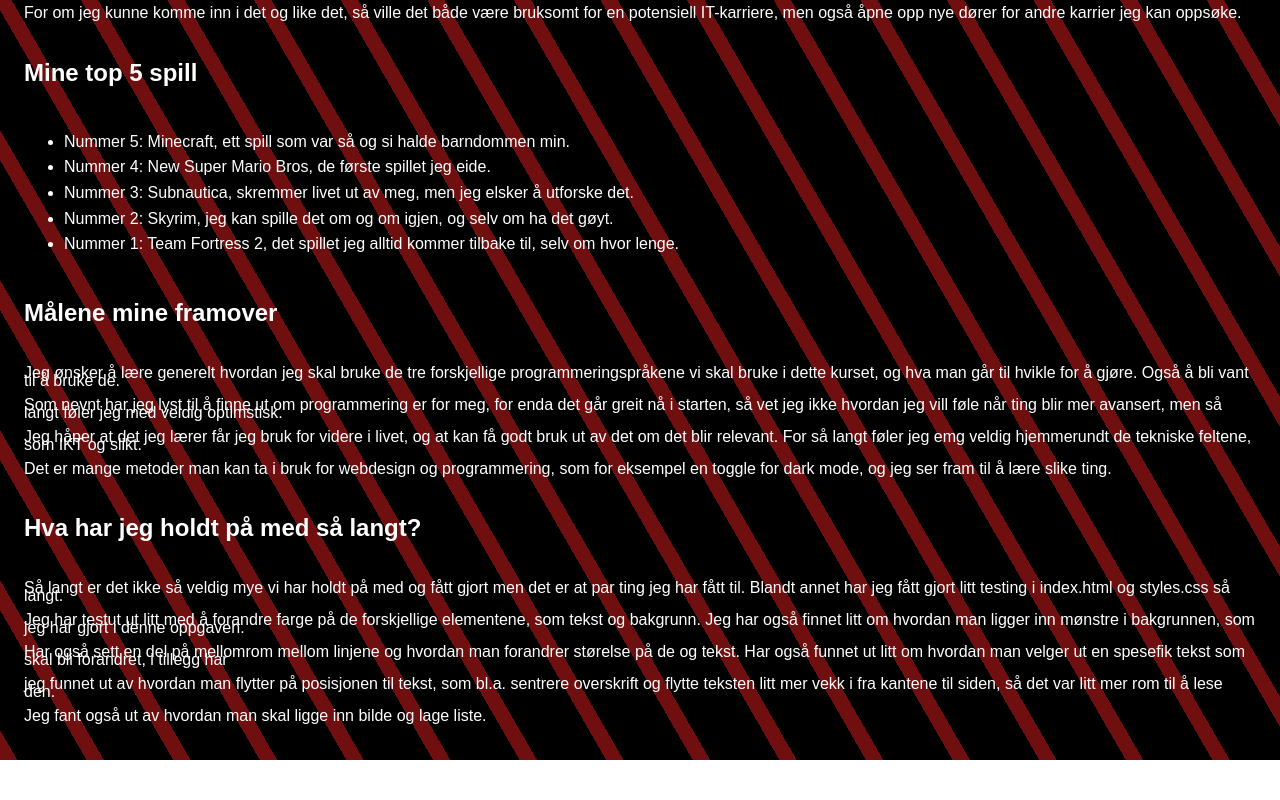
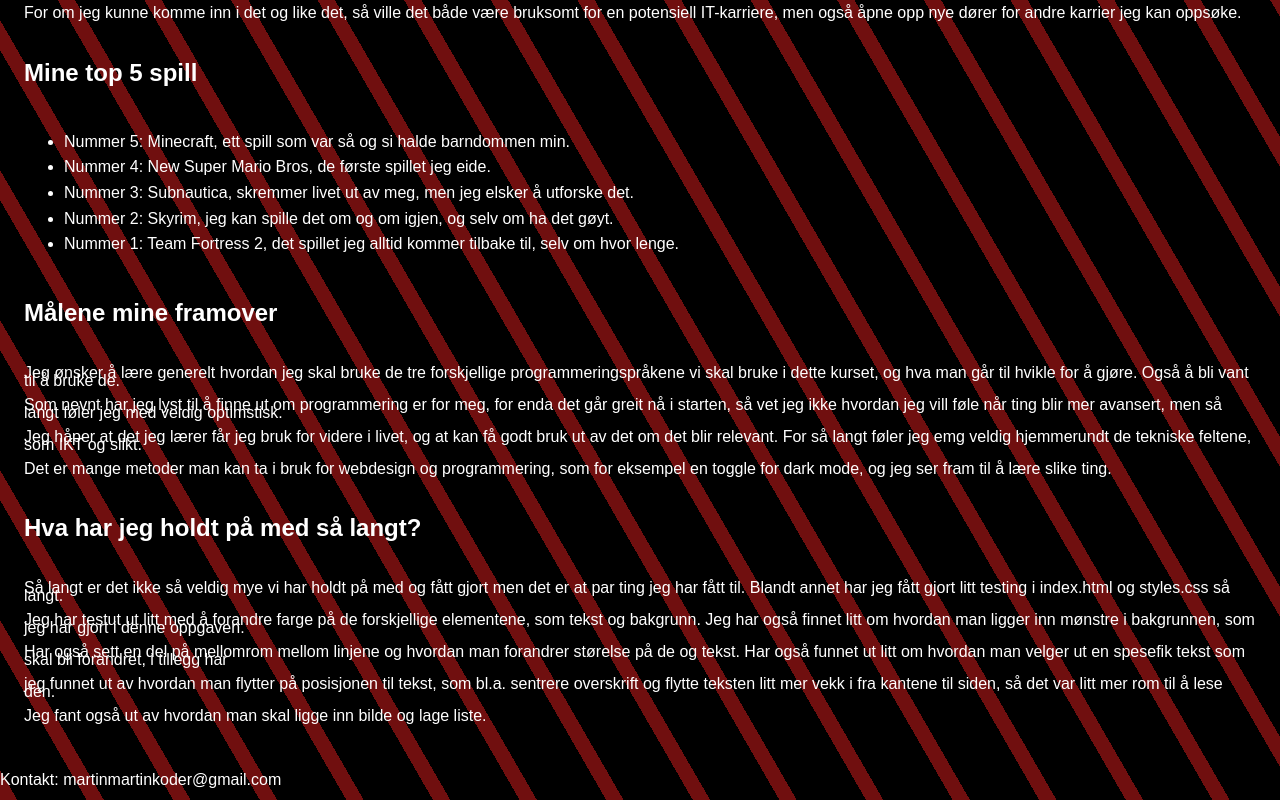
Before and after one commit to Martin-koder1/Kurs-Oppgave-1, a website: page index.html in a window 1280 px wide. Shown: the part 887-1687 px from the top of the page. Before the commit the page ends 1647 px from the top, so only its background shows below. Drawn offline with Linux system fonts and the light colour scheme.

Commit message:
wrote in the footer

```diff
--- a/index.html
+++ b/index.html
@@ -46,6 +46,8 @@
       <p>jeg funnet ut av hvordan man flytter på posisjonen til tekst, som bl.a. sentrere overskrift og flytte teksten litt mer vekk i fra kantene til siden, så det var litt mer rom til å lese den. </p>
       <P>Jeg fant også ut av hvordan man skal ligge inn bilde og lage liste.</P>
     </main>
-    <footer></footer>
+    <footer>
+      <p>Kontakt: martinmartinkoder@gmail.com</p>
+    </footer>
   </body>
 </html>
```
